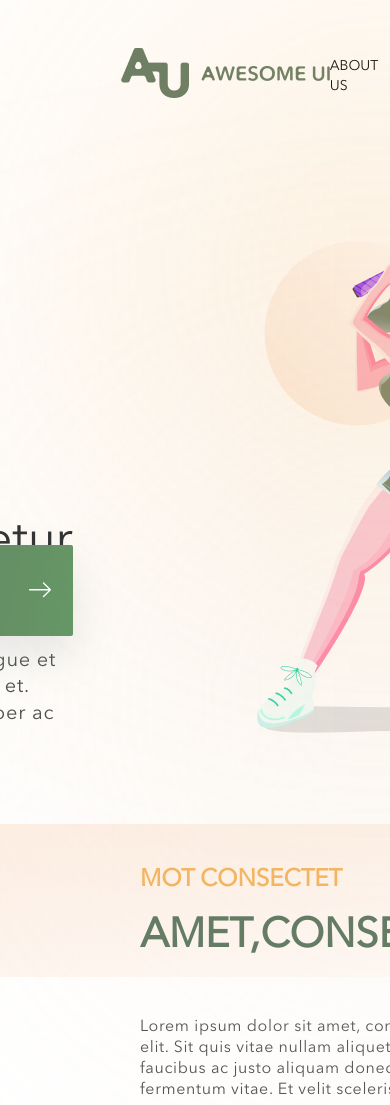
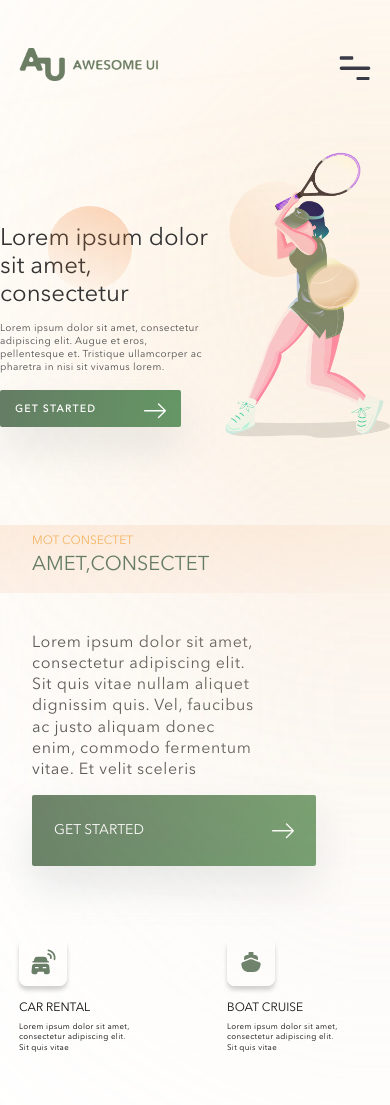
Before and after one commit to theo-fortune/Awesome-UI, a plain HTML site: page index.html in a window 390 px wide. Shown: the top 1105 px of the page. Drawn offline with Linux system fonts and the light colour scheme.

Commit message:
Added mobile responsiveness. Max-width:428px

```diff
--- a/index.html
+++ b/index.html
@@ -31,6 +31,9 @@
                 <a href="#">USE CASES</a>
               </p>
               <button>REGISTER</button>
+            </div>
+            <div class="navbar-links_ham">
+              <img src="images/Icon.svg" alt="icon">
             </div>
           </div>
         </div>
@@ -66,9 +69,9 @@
             </div>
             <div class="about-details_topic-info">
               <p>
-                Lorem ipsum dolor sit amet, consectetur adipiscing <br />
-                elit. Sit quis vitae nullam aliquet dignissim quis. Vel, <br />
-                faucibus ac justo aliquam donec enim, commodo <br />
+                Lorem ipsum dolor sit amet, consectetur adipiscing
+                elit. Sit quis vitae nullam aliquet dignissim quis. Vel,
+                faucibus ac justo aliquam donec enim, commodo
                 fermentum vitae. Et velit sceleris
               </p>
             </div>
--- a/style.css
+++ b/style.css
@@ -296,6 +296,8 @@ section.about {
 
 .about-details_topic-info p {
   padding-left: 140px;
+  width: 258px;
+  height: 52px;
   margin-top: 40px;
   line-height: 132%;
   letter-spacing: 0.04em;
@@ -306,7 +308,6 @@ section.about {
   display: grid;
   grid-template-rows: 9rem 9rem;
   grid-template-columns: 9rem 9rem;
-  /* grid-gap: 7rem; */
   row-gap: 4rem; /*horizontal gap*/
   column-gap: 7rem; /*vertical gap*/
 }
@@ -719,3 +720,157 @@ section.about {
   align-content: center;
   color: var(--color-white);
 }
+
+.navbar-links_ham {
+  display: none;
+}
+
+@media only screen and (max-width: 428px) {
+  .navbar-links_logo img {
+    max-width: 138.44px;
+    max-height: 33px;
+  }
+
+  .navbar-links_menu {
+    display: none;
+  }
+
+  .navbar-links_ham {
+    display: flex;
+    align-items: center;
+  }
+
+  .navbar-links_ham img {
+    width: 32px;
+  }
+
+  .section-padding {
+    padding: 3rem 1.2rem;
+  }
+
+  .boxy-container {
+    width: 245px;
+    height: 192px;
+  }
+
+  .boxy-container h1 {
+    font-weight: 500;
+    font-size: 24px;
+    line-height: 116%;
+    margin-bottom: 12px;
+  }
+
+  .boxy-container p {
+    font-weight: 400;
+    font-size: 10px;
+    line-height: 132%;
+    letter-spacing: 0.04em;
+    margin-bottom: 16px;
+  }
+
+  .boxy-container button {
+    display: flex;
+    gap: 3rem;
+    justify-content: center;
+    align-items: center;
+    /* width: 175.51px; */
+    height: 36.61px;
+    padding: 13px 15px;
+    position: relative;
+  }
+
+  .boxy-container button p {
+    font-weight: 700;
+    font-size: 10px;
+    line-height: 125.5%;
+    letter-spacing: 0.155em;
+    margin-right: 0;
+  }
+
+  .boxy-container button img {
+    margin-left: 0;
+  }
+
+  .hero-section {
+    gap: 0;
+  }
+
+  .hero-section_image img {
+    width: 177.97px;
+    height: 304px;
+  }
+
+  .about-details {
+    flex-direction: column;
+    gap: 4.5rem;
+  }
+
+  .about-details_topic-header {
+    width: 400px;
+    height: 68px;
+  }
+
+  .about-details_topic-header h4 {
+    font-weight: 500;
+    font-size: 13px;
+    line-height: 18px;
+    text-transform: uppercase;
+    padding-top: 10px;
+  }
+
+  .about-details_topic-header h2 {
+    font-weight: 500;
+    font-size: 20px;
+    line-height: 110%;
+    text-transform: uppercase;
+    margin-top: 5px;
+  }
+
+  .about-details_topic-header h2,
+  .about-details_topic-header h4 {
+    padding-left: 32px;
+  }
+
+  .about-details_topic-info p {
+    width: 258px;
+    height: 52px;
+    padding-left: 32px;
+  }
+
+  .about-details button {
+    margin-left: 32px;
+    margin-top: 110px;
+  }
+
+  .about-details_grid {
+    display: grid;
+    margin: 0 auto;
+    grid-template-rows: 9rem 9rem;
+    grid-template-columns: 9rem 9rem;
+    row-gap: 2rem; /*horizontal gap*/
+    column-gap: 4rem; /*vertical gap*/
+  }
+
+  .about-details h4 {
+    font-weight: 500;
+    font-size: 12px;
+    line-height: 116%;
+  }
+
+  .about-details_grid p {
+    width: 113.46px;
+    height: 27.35px;
+    font-weight: 400;
+    font-size: 8px;
+    line-height: 132%;
+    letter-spacing: 0.04em;
+  }
+
+  /* .car-rental div,
+  .boat-cruise div,
+  .bus-trip div,
+  .road-trip div {
+    width: 25.33px;
+    height: 25.33px;
+  } */
+}
```
Also changed, not shown: images/Icon.svg (added).
